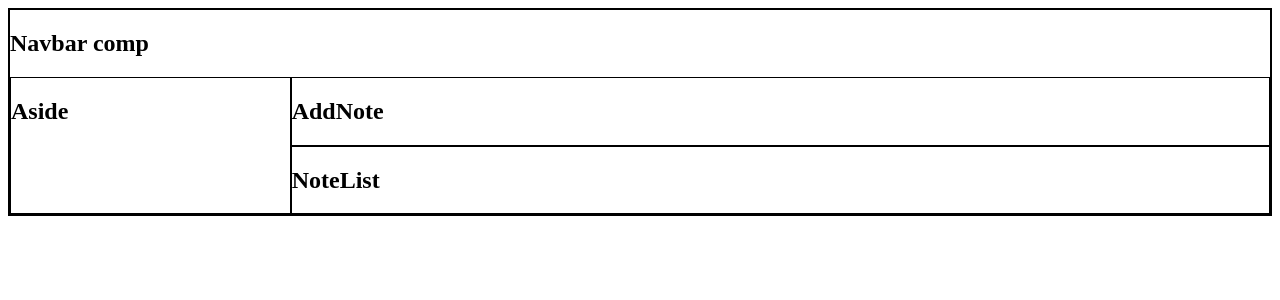
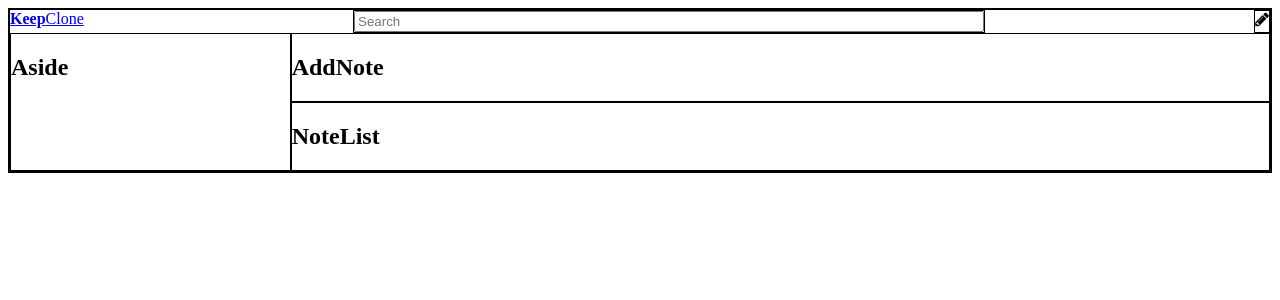
Before and after one commit to EivydasLeo-zz/keep-Clone-React, a React (Create React App) app: page / in a window 1280 px wide. Shown: the top 300 px of the page. Built offline with nearby package versions, Linux system fonts and the light colour scheme.

Commit message:
navbar with some styles done

```diff
--- a/src/components/appNavbar/appNavbar.jsx
+++ b/src/components/appNavbar/appNavbar.jsx
@@ -1,11 +1,21 @@
 import React, { Component } from 'react';
+
+import './style.css';
 
 class AppNavbar extends Component {
   state = {};
   render() {
     return (
       <header className="navbar">
-        <h2>Navbar comp</h2>
+        <a href="/">
+          <strong>Keep</strong>Clone
+        </a>
+        <div className="search">
+          <input type="search" placeholder="Search" />
+        </div>
+        <div>
+          <i className="fa fa-pencil"></i>
+        </div>
       </header>
     );
   }
--- /dev/null
+++ b/src/components/appNavbar/style.css
@@ -0,0 +1,12 @@
+.navbar {
+  display: flex;
+  justify-content: space-between;
+}
+
+.search {
+  width: 50%;
+}
+
+.search input {
+  width: 100%;
+}
```
